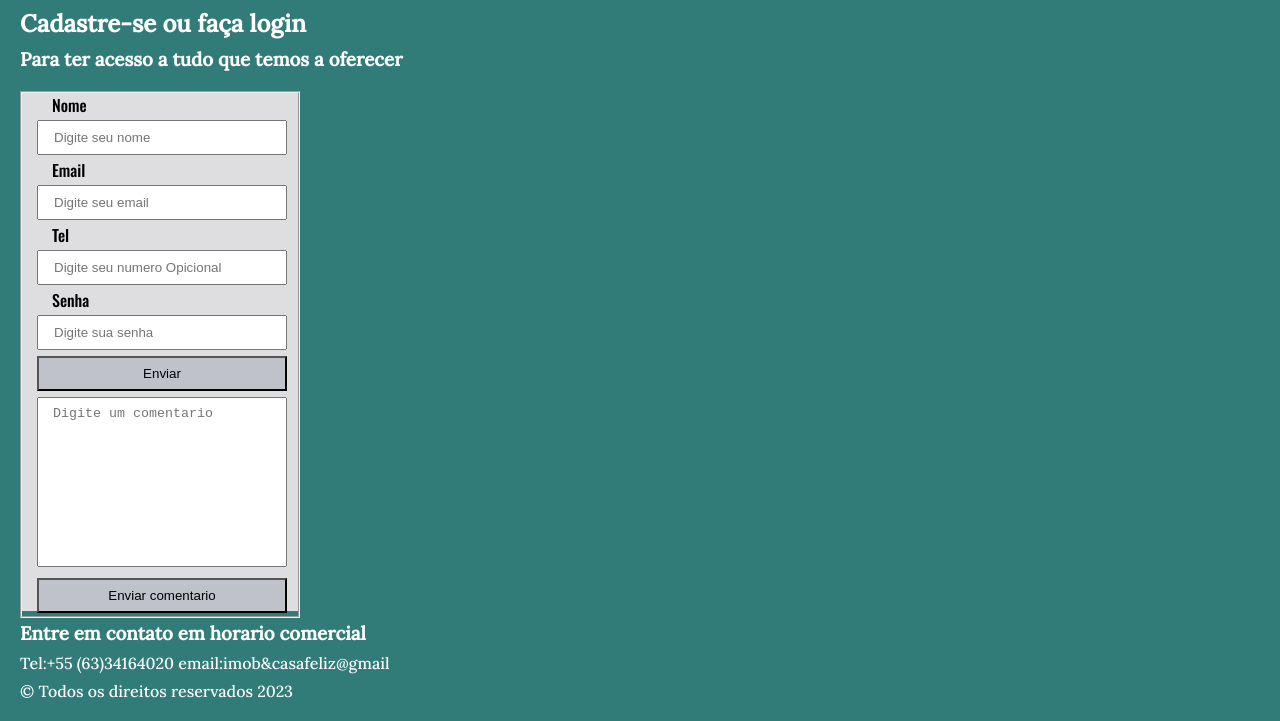
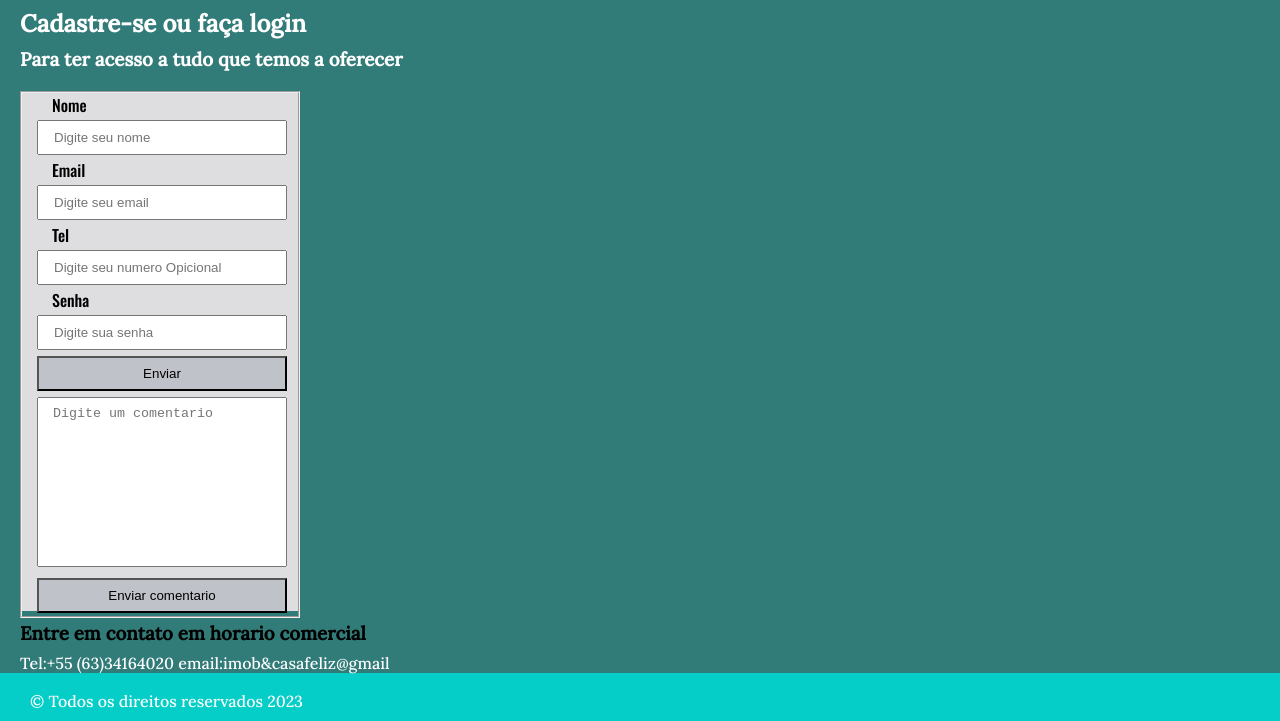
Before and after one commit to davisdeus/exercicio_05, a plain HTML site: page index.html in a window 1280 px wide. Shown: the part 775-1496 px from the top of the page. Drawn offline with nearby package versions, Linux system fonts and the light colour scheme.

Commit message:
concluding the footer

```diff
--- a/style.css
+++ b/style.css
@@ -93,3 +93,12 @@ textarea{
     background-color: rgb(45, 202, 202);
 
 }
+
+.formulario section h3{
+    color: black;
+}
+
+footer{
+    background-color: #04cec7;
+    padding: 10px 10px;
+}
```
